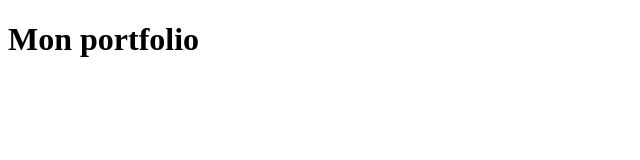
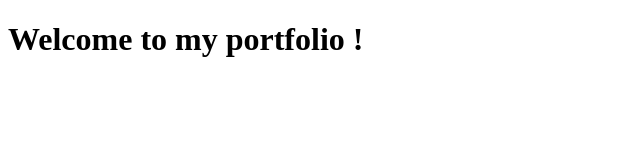
Before and after one commit to aurianebgnl/aurianebgnl.github.io, a plain HTML site: page index.html in a window 1280 px wide. Shown: the whole page, without its empty margins (0-640 px from the left). Drawn offline with Linux system fonts and the light colour scheme.

Commit message:
update h1 index

```diff
--- a/index.html
+++ b/index.html
@@ -8,7 +8,7 @@
 </head>
 
 <body>
-    <h1>Mon portfolio</h1>
+    <h1>Welcome to my portfolio !</h1>
 </body>
 
 </html>
```
